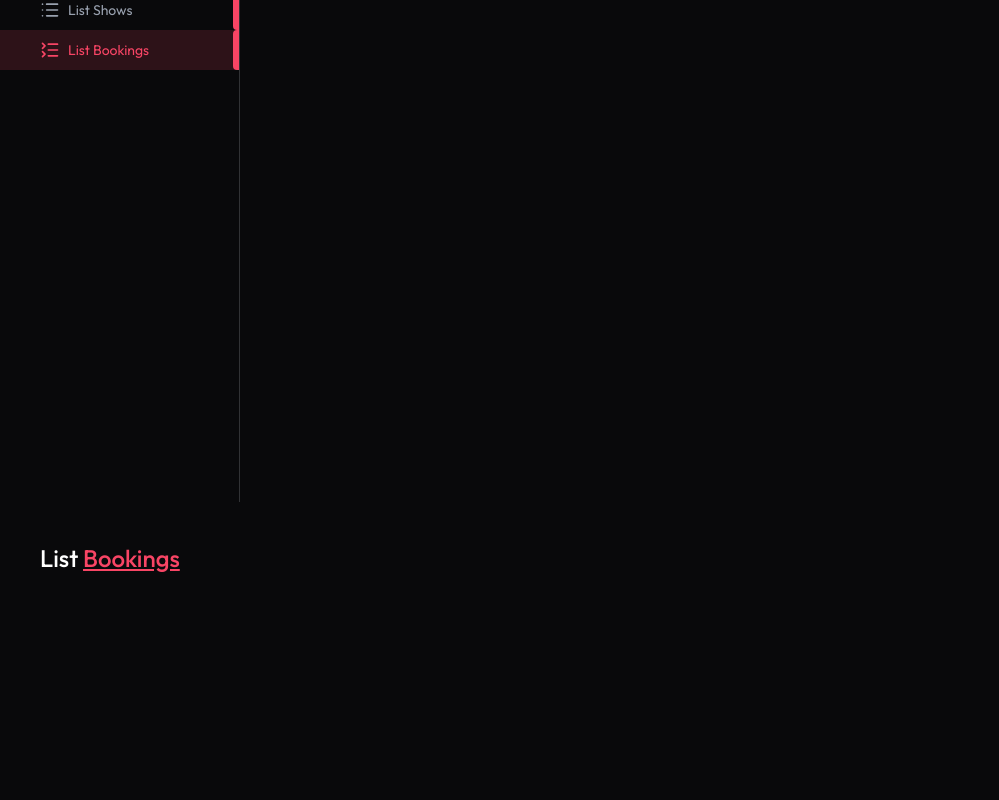
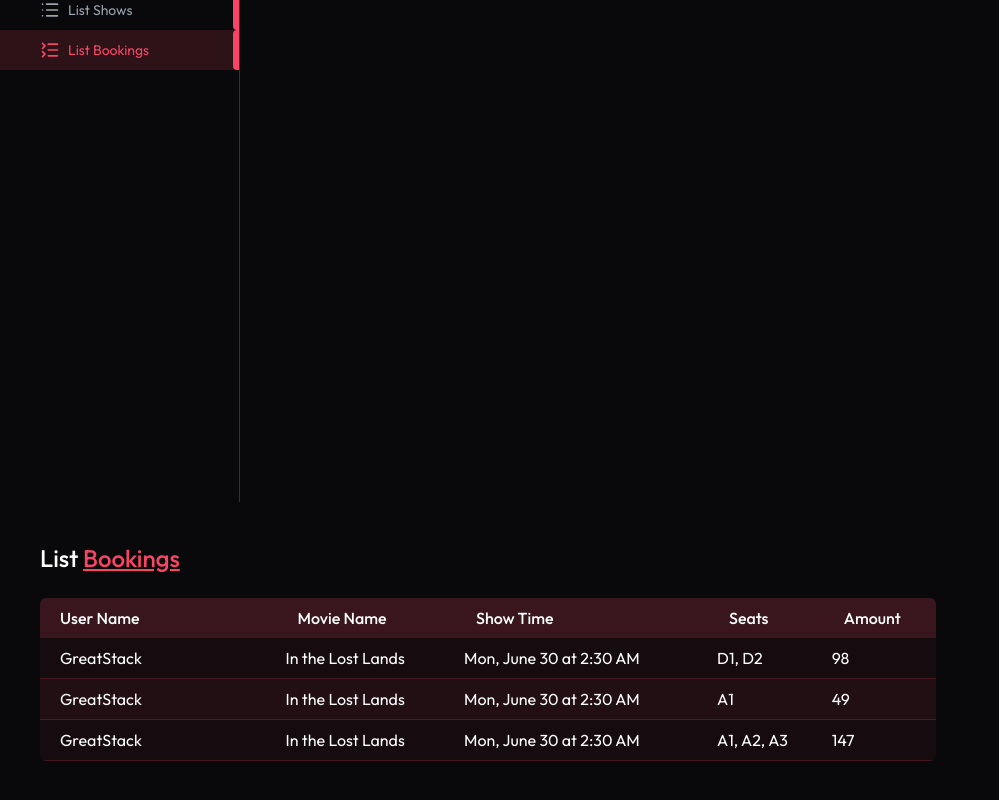
Before and after one commit to abdul-kadir1/QuickShowFrontend, a React (Vite) app: page /admin/list-bookings in a window 1280 px wide. Shown: the part 298-1098 px from the top of the page, without its empty margins (0-999 px from the left). Built offline with nearby package versions, Linux system fonts and the light colour scheme; no server answers.

Commit message:
movie bookings page completed/admin

```diff
--- a/src/pages/admin/ListBookings.jsx
+++ b/src/pages/admin/ListBookings.jsx
@@ -2,6 +2,7 @@ import React, { useEffect, useState } from 'react'
 import { dummyBookingData } from '../../assets/assets';
 import Loading from '../../components/Loading';
 import Title from '../../components/admin/Title';
+import { dateFormat } from '../../lib/dateFormat';
 
 const ListBookings = () => {
   const currency = import.meta.env.VITE_CURRENCY
@@ -21,6 +22,28 @@ const ListBookings = () => {
    <>
    <Title text1='List' text2="Bookings"/>
    <div className='max-w-4xl mt-6 overflow-x-auto'>
+    <table className='w-full border-collapse rounded-md overflow-hidden text-nowrap'>
+      <thead>
+        <tr className='bg-primary/20 text-left text-white'>
+          <th className='p-2 font-medium pl-5'>User Name</th>
+          <th className='p-2 font-medium pl-5'>Movie Name</th>
+          <th className='p-2 font-medium pl-5'>Show Time</th>
+          <th className='p-2 font-medium pl-5'>Seats</th>
+          <th className='p-2 font-medium pl-5'>Amount</th>
+        </tr>
+      </thead>
+      <tbody>
+       {bookings.map((item,index)=>(
+        <tr key={index} className='border-b border-primary/20 bg-primary/5 even:bg-primary/10'>
+          <td className='p-2 min-w-45 pl-5'>{item.user.name}</td>
+          <td className='p-2'>{item.show.movie.title}</td>
+          <td className='p-2'>{dateFormat(item.show.showDateTime)}</td>
+          <td className='p-2'>{Object.keys(item.bookedSeats).map(seat=>item.bookedSeats[seat]).join(", ")}</td>
+          <td className='p-2'>{currency} {item.amount}</td>
+        </tr>
+       ))}
+      </tbody>
+    </table>
 
    </div>
    </>
```
